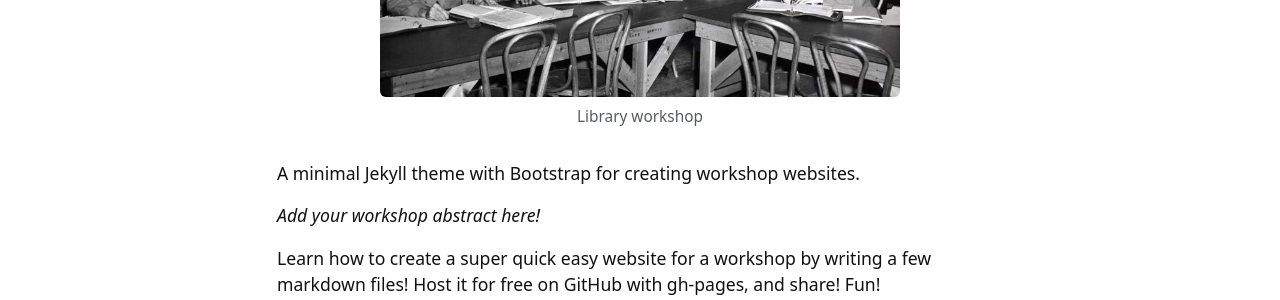
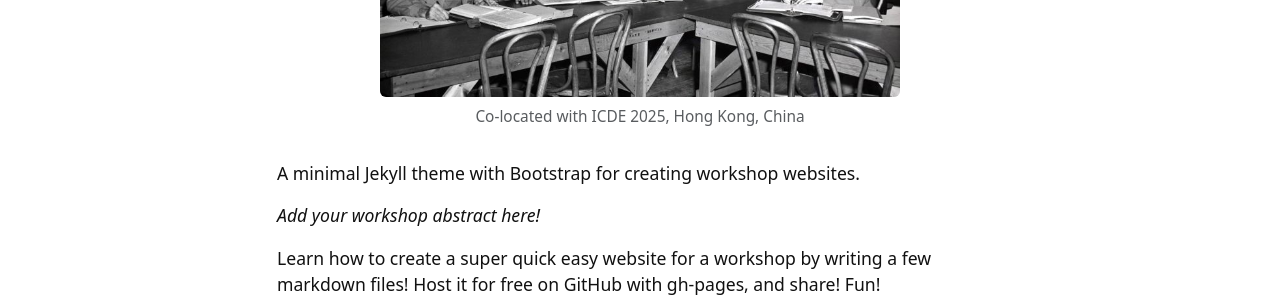
Before and after one commit to FDEA-workshop/FDEA-workshop.github.io, a Jekyll site: the page built from index.md, in a window 1280 px wide. Shown: the part 470-770 px from the top of the page. Built offline with Jekyll 4.4.1, drawn with Linux system fonts in a browser that asks for light colours.

Commit message:
Update index.md

```diff
--- a/index.md
+++ b/index.md
@@ -5,7 +5,7 @@ layout: page
 
 # International Workshop on the Frontiers of Data Engineering and AI
 
-{% include figure.html img="uidaho-workshop.jpg" alt="intro image here" caption="Library workshop" width="75%" %}
+{% include figure.html img="uidaho-workshop.jpg" alt="intro image here" caption="Co-located with ICDE 2025, Hong Kong, China" width="75%" %}
 
 A minimal Jekyll theme with Bootstrap for creating workshop websites.
 
```
